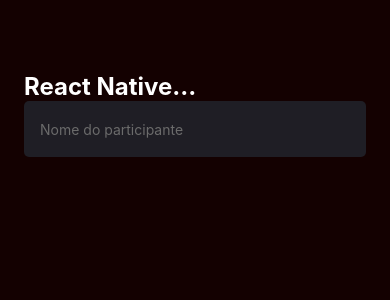
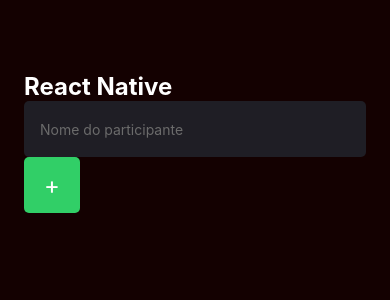
Before and after one commit to SoaresLeandro/imhere-react-native, a React Native app: screen / in a window 390 px wide. Shown: the top 300 px of the page. Built offline with nearby package versions, Linux system fonts and the light colour scheme.

Commit message:
Botao Adcionar

```diff
--- a/src/screens/Home/index.tsx
+++ b/src/screens/Home/index.tsx
@@ -1,16 +1,28 @@
-import { Text, View, TextInput } from 'react-native';
+import { Text, View, TextInput, TouchableOpacity } from 'react-native';
 import { styles } from './styles';
 
 export function Home(){
-  return (
+
+    function handleParticipantAdd()
+    {
+        console.log('Você clicou em adicionar')
+    }
+
+    return (
     <View style={styles.container}>
-      <Text style={styles.eventName}>React Native...</Text>
+        <Text style={styles.eventName}>React Native</Text>
 
-      <TextInput
+        <TextInput
         style={styles.input}
         placeholder='Nome do participante'
         placeholderTextColor='#6b6b6b'
-      />
+        />
+
+        <TouchableOpacity style={styles.button} onPress={handleParticipantAdd}>
+        <Text style={styles.buttonText}>
+            +
+        </Text>
+        </TouchableOpacity>
     </View>
-  )
+    )
 }
--- a/src/screens/Home/styles.ts
+++ b/src/screens/Home/styles.ts
@@ -18,5 +18,17 @@
         borderRadius: 5,
         color: '#fff',
         padding: 16
+    },
+    buttonText:{
+        color: '#fff',
+        fontSize: 24
+    },
+    button:{
+        width: 56,
+        height: 56,
+        borderRadius: 5,
+        backgroundColor: '#31cf67',
+        alignItems: 'center',
+        justifyContent: 'center'
     }
 });
```
